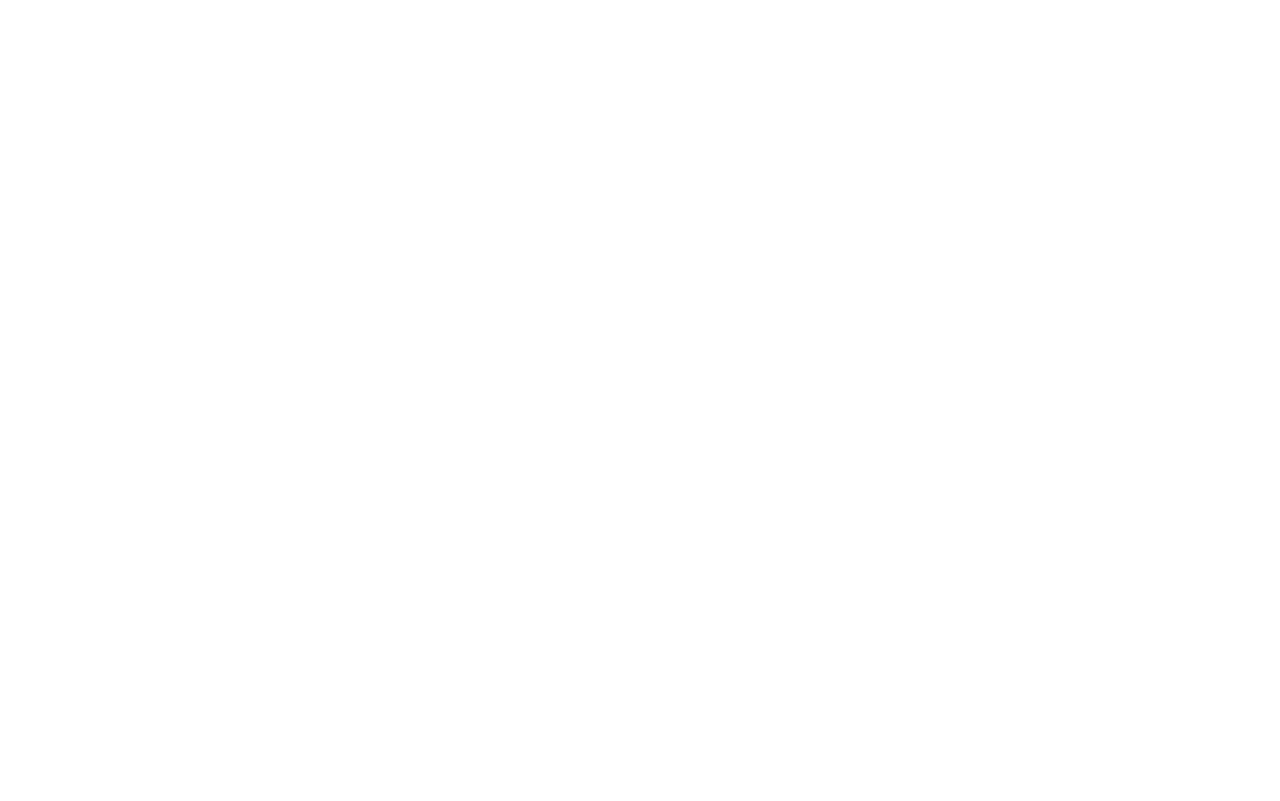
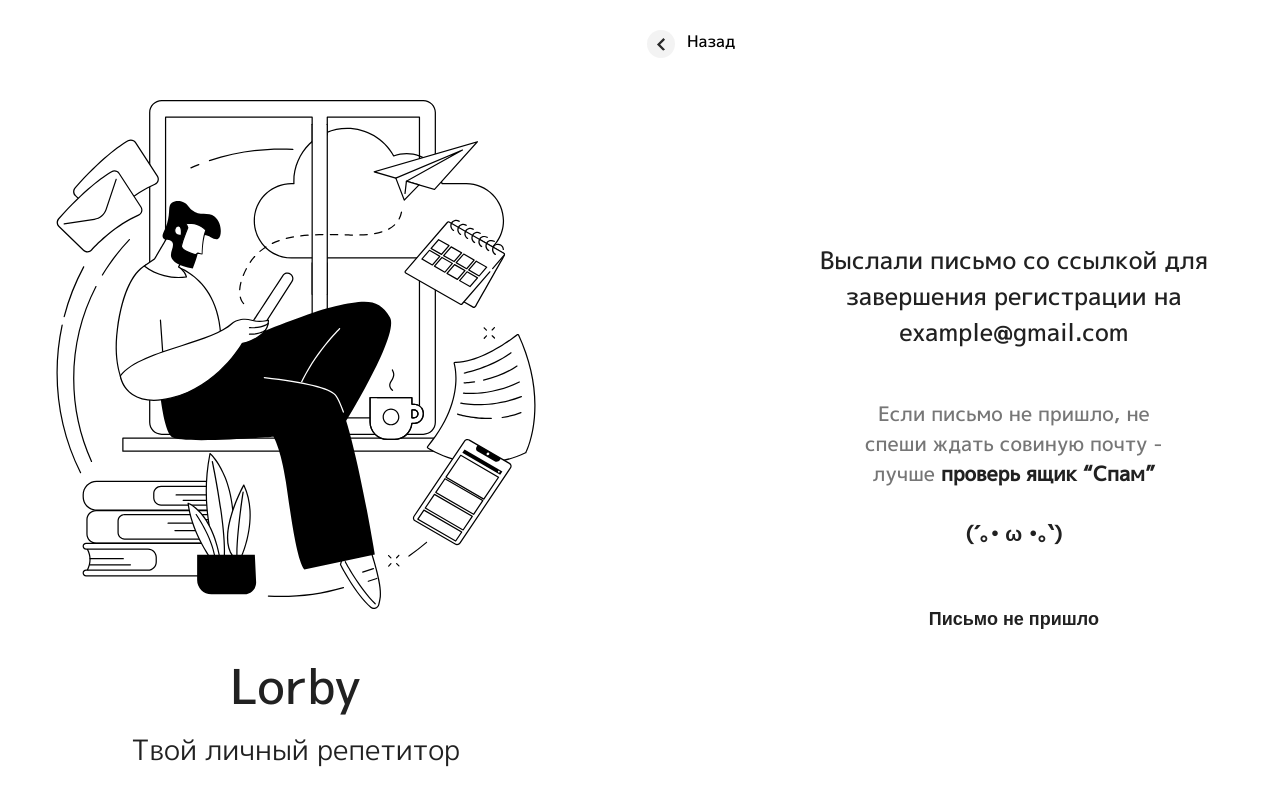
Before and after one commit to ElamanZ/neobis-front-auth, a React (Vite) app: page /confirm in a window 1280 px wide. Before the commit this address had no page. Built offline with nearby package versions, Linux system fonts and the light colour scheme.

Commit message:
Done modals and welcomPage

```diff
--- /dev/null
+++ b/src/pages/ConfirmPage/ConfirmPage.jsx
@@ -0,0 +1,74 @@
+import React from 'react';
+import styles from "../ConfirmPage/ConfirmPage.module.scss";
+import stayAtHome from "../../assets/images/Stay at home.svg";
+import BackBtn from "../../components/UI/backBtn/backBtn.jsx";
+import Box from '@mui/material/Box';
+import Typography from '@mui/material/Typography';
+import Modal from '@mui/material/Modal';
+
+
+function ConfirmPage(props) {
+    const exampleEmail = 'example@gmail.com'
+
+    const [open, setOpen] = React.useState(false);
+    const handleOpen = () => setOpen(true);
+    const handleClose = () => setOpen(false);
+
+
+    const style = {
+        position: 'absolute',
+        top: '50%',
+        left: '50%',
+        transform: 'translate(-50%, -50%)',
+        width: 375,
+        height: 300,
+        borderRadius: 10,
+        bgcolor: '#FFFFFF',
+        boxShadow: 24,
+        p: 4,
+        fontFamily: 'M PLUS 1p, sans-serif'
+
+};
+
+    return (
+        <div className='container'>
+            <div className={styles.confirmBlock}>
+                <div className={styles.confirmBlock__image}>
+                    <img src={stayAtHome} alt="stay-at-home logo"/>
+                    <h1>Lorby</h1>
+                    <p>Твой личный репетитор</p>
+                </div>
+                <div className={styles.confirmBlock__right}>
+                    <div className={styles.confirmBlock__backBtn}>
+                        <BackBtn/>
+                    </div>
+                    <div className={styles.confirmBlock__createAcc}>
+                        <h3>Выслали письмо со ссылкой для завершения регистрации на {exampleEmail}</h3>
+                        <p>Если письмо не пришло, не спеши ждать совиную почту - лучше <b>проверь ящик “Спам”
+                            <br/><br/>
+                            (´｡• ω •｡`)</b>
+                        </p>
+                        <button onClick={handleOpen}>Письмо не пришло</button>
+                    </div>
+                </div>
+                <Modal
+                    open={open}
+                    onClose={handleClose}
+                    aria-labelledby="modal-modal-title"
+                    aria-describedby="modal-modal-description"
+                >
+                    <Box sx={style}>
+                        <div className={styles.modalBlock}>
+                            <h3>Мы выслали еще одно письмо на указанную тобой почту {exampleEmail}</h3>
+                            <p>Не забудь проверить<br/>
+                                ящик “Спам”!!!!!!!</p>
+                            <button onClick={handleClose}>Понятно!!!</button>
+                        </div>
+                    </Box>
+                </Modal>
+            </div>
+        </div>
+    );
+}
+
+export default ConfirmPage;
--- /dev/null
+++ b/src/pages/ConfirmPage/ConfirmPage.module.scss
@@ -0,0 +1,90 @@
+.confirmBlock {
+  display: flex;
+  justify-content: space-around;
+  margin: 30px 0;
+  h2{
+    text-align: center ;
+  }
+}
+.confirmBlock__createAcc {
+  margin-top: 70px;
+  display: flex;
+  flex-direction: column;
+  justify-content: center;
+  max-width: 421px;
+  text-align: center;
+
+  h3 {
+    font-weight: 500;
+    font-size: 24px;
+  }
+
+  p {
+    font-weight: 500;
+    font-size: 20px;
+    color: #767676;
+    padding: 48px 54px 61px;
+    b {
+      color: #212121;
+    }
+  }
+
+  button {
+    outline: none;
+    border: none;
+    background: none;
+    cursor: pointer;
+    font-weight: 600;
+    font-size: 18px;
+    color: #212121;
+
+  }
+}
+.confirmBlock__image {
+  margin-top: 70px;
+  display: flex;
+  flex-direction: column;
+  align-items: center;
+  img{
+    width: 480px;
+    height: 510px;
+  }
+  p {
+    font-size: 28px;
+    color: #212121;
+  }
+}
+.confirmBlock__right {
+  display: flex;
+}
+.confirmBlock__backBtn {
+  margin-right: 68px;
+  display: flex;
+  align-items: start;
+}
+
+.modalBlock {
+  text-align: center;
+  h3 {
+    font-weight: 500;
+    font-size: 20px;
+  }
+  p {
+    margin: 24px 0;
+    font-weight: 500;
+    font-size: 16px;
+    color: #767676;
+  }
+  button {
+    width: 311px;
+    height: 50px;
+    background: #292929;
+    color: #FFFFFF;
+    border: none;
+    outline: none;
+    border-radius: 12px;
+    cursor: pointer;
+    font-size: 16px;
+    font-weight: 500;
+  }
+}
--- a/src/pages/RegisterPage/RegisterPage.jsx
+++ b/src/pages/RegisterPage/RegisterPage.jsx
@@ -5,6 +5,7 @@
 import { useForm } from "react-hook-form";
 import eyeIcon from "../../assets/images/eyeIcon.svg";
 import eyeIconNoVisib from "../../assets/images/eyeIconVisib.svg";
+import {Link} from "react-router-dom";
 
 function RegisterPage(props) {
 
@@ -116,7 +117,9 @@
                                     className={!isPasswordValid() || password !== passwordConfirmation? styles.buttonDisabled : styles.button}
                                     type="submit"
                             >
-                                Войти
+                                <Link to="/confirm">
+                                    Войти
+                                </Link>
                             </button>
                         </form>
                     </div>
--- /dev/null
+++ b/src/pages/WelcomPage/WelcomPage.jsx
@@ -0,0 +1,65 @@
+import React from 'react';
+import styles from "../WelcomPage/welcomPage.module.scss";
+import stayAtHomeIcon from "../../assets/images/Stay at home.svg";
+import Box from "@mui/material/Box";
+import Modal from "@mui/material/Modal";
+import {Link} from "react-router-dom";
+
+function WelcomPage(props) {
+
+    const [open, setOpen] = React.useState(false);
+    const handleOpen = () => setOpen(true);
+    const handleClose = () => setOpen(false);
+
+
+    const style = {
+        position: 'absolute',
+        top: '50%',
+        left: '50%',
+        transform: 'translate(-50%, -50%)',
+        width: 375,
+        height: 300,
+        borderRadius: 10,
+        bgcolor: '#FFFFFF',
+        boxShadow: 24,
+        p: 4,
+        fontFamily: 'M PLUS 1p, sans-serif',
+        display: 'flex',
+        justifyContent: 'space-between'
+    };
+
+    return (
+        <div className="container">
+            <div className={styles.welcom}>
+                <h2>Добро пожаловать!</h2>
+                <p>Lorby - твой личный репетитор</p>
+                <img src={stayAtHomeIcon} alt="stayAtHomeIcon"/>
+                <button
+                    onClick={handleOpen}
+                    className={styles.btnNoBorder}
+                >
+                    Выйти
+                </button>
+            </div>
+
+            <Modal
+                open={open}
+                onClose={handleClose}
+                aria-labelledby="modal-modal-title"
+                aria-describedby="modal-modal-description"
+            >
+                <Box sx={style}>
+                    <div className={styles.modalBlock}>
+                        <h3>Выйти?</h3>
+                        <p>Точно выйти?</p>
+                        <button className={styles.btnBlack}> <Link to={'/login'}>Да, точно</Link></button>
+                        <button onClick={handleClose} className={styles.btnNoBorder}>Нет, остаться</button>
+                    </div>
+                </Box>
+            </Modal>
+
+        </div>
+    );
+}
+
+export default WelcomPage;
--- /dev/null
+++ b/src/pages/WelcomPage/welcomPage.module.scss
@@ -0,0 +1,58 @@
+.welcom {
+  margin: 30px 0;
+  display: flex;
+  flex-direction: column;
+  justify-content: space-between;
+  align-items: center;
+
+  h2{
+    font-size: 36px;
+    font-weight: 500;
+    margin-bottom: 8px;
+  }
+  p{
+    font-size: 20px;
+    margin-bottom: 40px;
+  }
+  img{
+    width: 420px;
+    height: 446px;
+  }
+}
+.btnNoBorder {
+  outline: none;
+  border: none;
+  background: none;
+  cursor: pointer;
+  font-weight: 600;
+  font-size: 16px;
+  color: #212121;
+}
+
+.modalBlock {
+  display: flex;
+  justify-content: space-between;
+  align-items: center;
+  flex-direction: column;
+  h3 {
+    font-weight: 500;
+    font-size: 20px;
+  }
+  p {
+    font-weight: 500;
+    font-size: 16px;
+    color: #767676;
+  }
+}
+.btnBlack {
+  width: 311px;
+  height: 50px;
+  background: #292929;
+  color: #FFFFFF;
+  border: none;
+  outline: none;
+  border-radius: 12px;
+  cursor: pointer;
+  font-size: 16px;
+  font-weight: 500;
+}
--- a/src/routes/Routers.jsx
+++ b/src/routes/Routers.jsx
@@ -3,6 +3,8 @@
 import LoginPage from "../pages/LoginPage/LoginPage.jsx";
 import RegisterPage from "../pages/RegisterPage/RegisterPage.jsx";
 import LoggedInPage from "../pages/LoggedInPage/LoggedInPage.jsx";
+import ConfirmPage from "../pages/ConfirmPage/ConfirmPage.jsx";
+import WelcomPage from "../pages/WelcomPage/WelcomPage.jsx";
 
 
 const Routers = () => {
@@ -12,6 +14,8 @@
             <Route path="/login" element={<LoginPage />} />
             <Route path="/loggedIn" element={<LoggedInPage />} />
             <Route path="/register" element={<RegisterPage />} />
+            <Route path="/confirm" element={<ConfirmPage />} />
+            <Route path="/welcom" element={<WelcomPage />} />
         </Routes>
     );
 };
```
